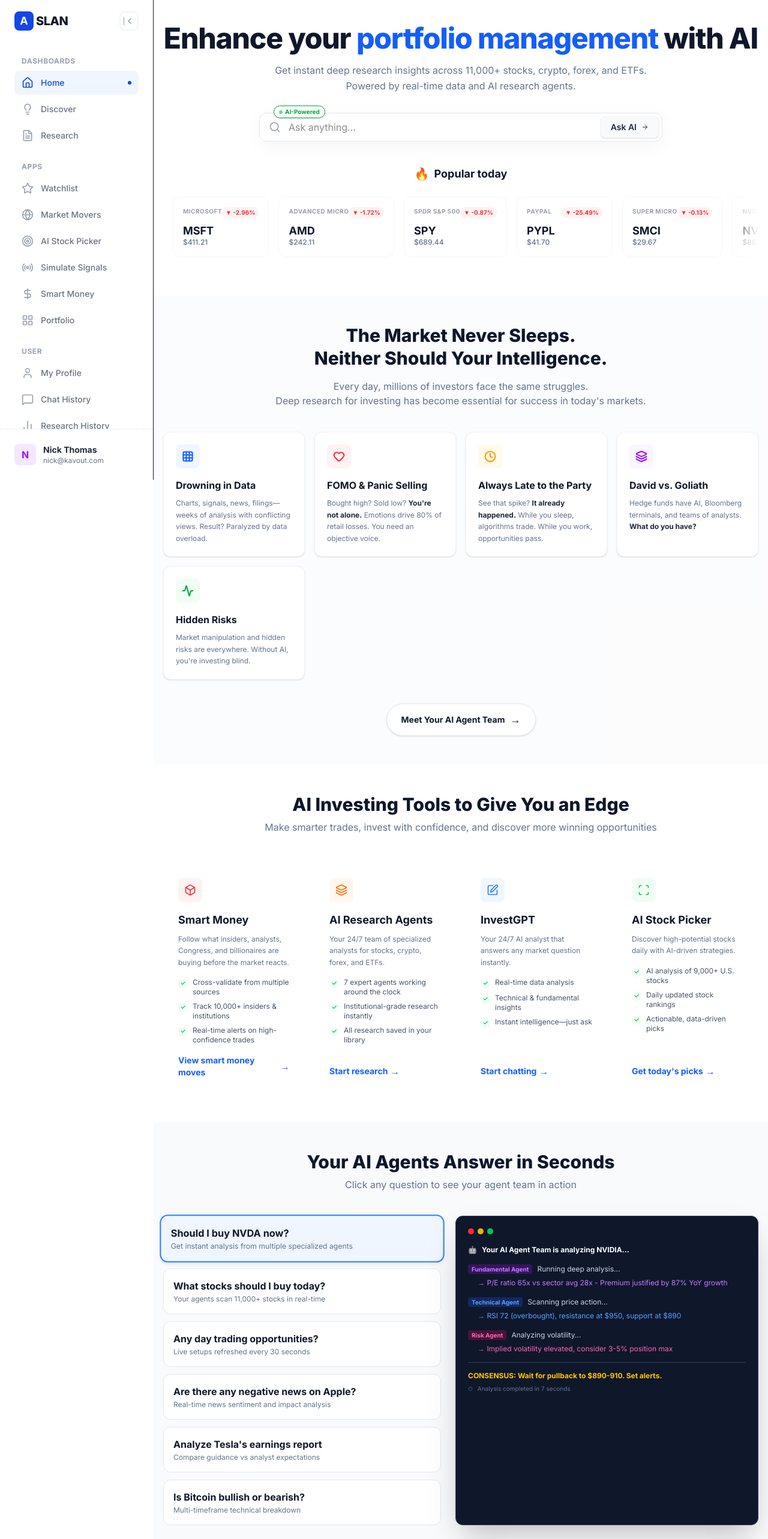
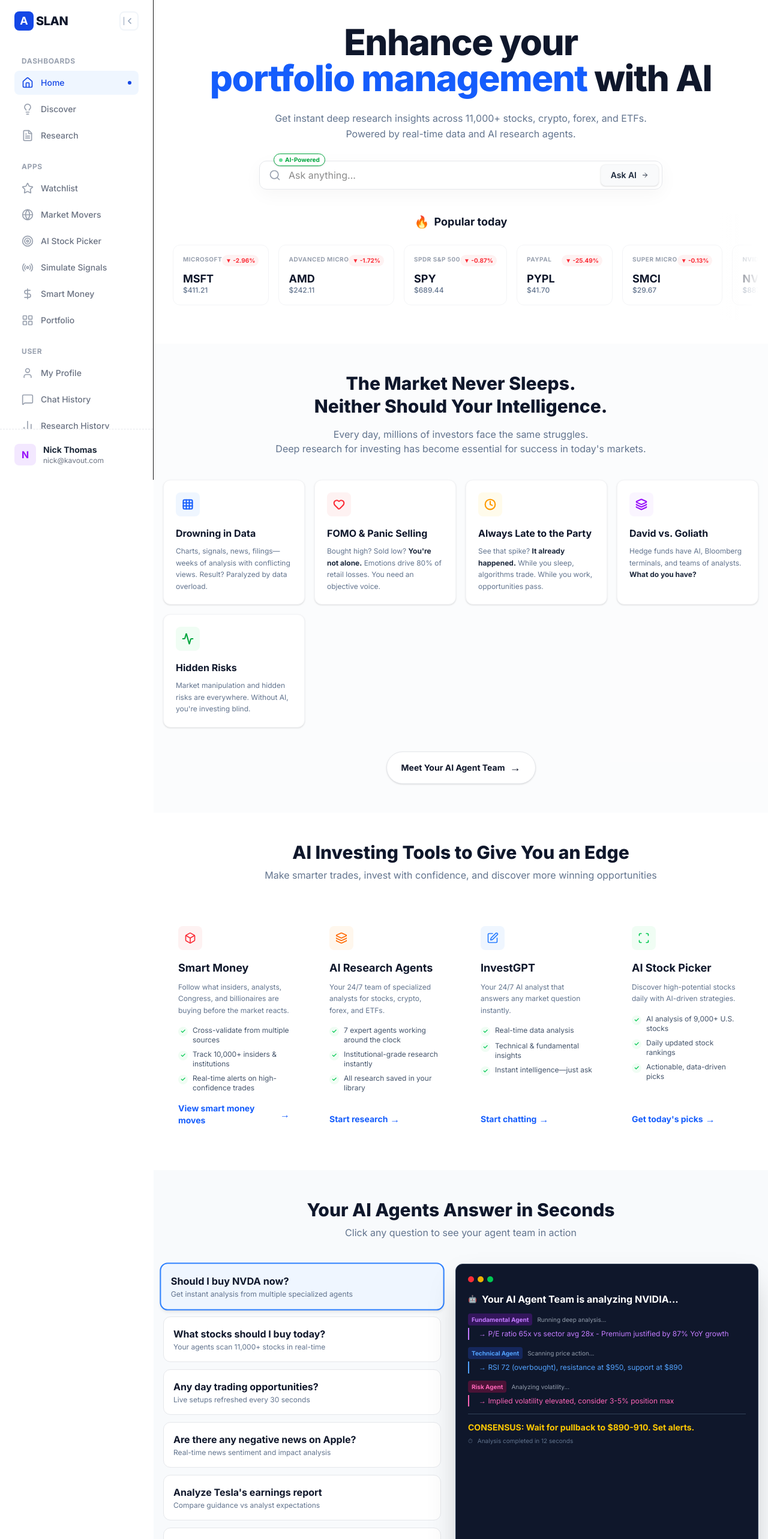
Before and after one commit to Paichanwut/aslan, a Next.js app: page / in a window 1280 px wide. Shown: the top 2566 px of the page at 60% size. Built offline with nearby package versions, Linux system fonts and the light colour scheme.

Commit message:
style: Improve responsive layouts and refine styling for the MainLayout, AgentDemoSection, and HeroSection components.

```diff
--- a/src/components/MainLayout.tsx
+++ b/src/components/MainLayout.tsx
@@ -1,11 +1,44 @@
 "use client";
 
-import { useState } from "react";
+import { useState, useEffect } from "react";
 import { Sidebar } from "./Sidebar";
 import { cn } from "@/lib/utils";
+import {
+  PanelLeft,
+  ArrowLeft,
+  Home,
+  Lightbulb,
+  FileText,
+  Star,
+  Globe,
+  Target,
+  Radio,
+  DollarSign,
+  LayoutGrid,
+  Clock,
+  MessageSquare,
+  BarChart2,
+} from "lucide-react";
 
 export function MainLayout({ children }: { children: React.ReactNode }) {
   const [isCollapsed, setIsCollapsed] = useState(false);
+
+  // Auto-collapse on mobile/tablet on initial load
+  useEffect(() => {
+    const handleResize = () => {
+      if (window.innerWidth < 1024) {
+        setIsCollapsed(true);
+      } else {
+        setIsCollapsed(false);
+      }
+    };
+
+    // Initial check
+    handleResize();
+
+    window.addEventListener("resize", handleResize);
+    return () => window.removeEventListener("resize", handleResize);
+  }, []);
 
   return (
     <div className="min-h-screen bg-white">
@@ -16,7 +49,11 @@ export function MainLayout({ children }: { children: React.ReactNode }) {
       <div
         className={cn(
           "transition-[margin] duration-300 ease-in-out",
-          isCollapsed ? "md:ml-20" : "md:ml-64",
+          // Mobile: always has at least the collapsed sidebar width (80px/20rem) space
+          // unless we decide to make it overlay.
+          // For now, let's stick to the requested "notch" fix which usually implies safely avoiding the left edge.
+          // Adding pl-20 (padding left) or ml-20.
+          isCollapsed ? "ml-20" : "ml-20 md:ml-64",
         )}
       >
         {children}
--- a/src/components/landing/AgentDemoSection.tsx
+++ b/src/components/landing/AgentDemoSection.tsx
@@ -20,7 +20,7 @@ export function AgentDemoSection() {
 
         <div className="flex flex-col lg:flex-row gap-6 items-stretch">
           {/* Left: Questions List */}
-          <div className="flex-1 space-y-3">
+          <div className="flex-1 space-y-3 order-2 lg:order-1">
             {AGENT_DEMO_QUESTIONS.map((q, i) => (
               <QuestionCard
                 key={i}
@@ -33,7 +33,7 @@ export function AgentDemoSection() {
           </div>
 
           {/* Right: Terminal / Analysis View */}
-          <div className="flex-1 bg-slate-900 rounded-xl p-5 shadow-2xl border border-slate-700 font-mono text-xs leading-relaxed overflow-hidden relative min-h-[400px]">
+          <div className="flex-1 bg-slate-900 rounded-xl p-4 sm:p-5 shadow-2xl border border-slate-700 font-mono text-xs leading-relaxed overflow-hidden relative min-h-[350px] sm:min-h-[400px] order-1 lg:order-2">
             {/* Window Controls */}
             <div className="flex gap-1.5 mb-4">
               <div className="w-2.5 h-2.5 rounded-full bg-red-500"></div>
@@ -47,7 +47,9 @@ export function AgentDemoSection() {
             >
               <div className="flex items-center gap-2">
                 <span>🤖</span>
-                <span className="text-white font-bold">{response.title}</span>
+                <span className="text-white font-bold text-sm sm:text-base">
+                  {response.title}
+                </span>
               </div>
 
               {response.agents.map((agent: any, index: number) => (
@@ -56,16 +58,22 @@ export function AgentDemoSection() {
                   className="animate-in fade-in slide-in-from-bottom-2 duration-500"
                   style={{
                     animationDelay: `${index * 150}ms`,
-                    fillMode: "backwards",
+                    animationFillMode: "backwards",
                   }}
                 >
-                  <span
-                    className={`${agent.bg} ${agent.color} px-1.5 py-0.5 rounded text-[10px] font-bold mr-2`}
+                  <div className="flex flex-wrap items-center gap-2 mb-1">
+                    <span
+                      className={`${agent.bg} ${agent.color} px-1.5 py-0.5 rounded text-[10px] font-bold`}
+                    >
+                      {agent.name}
+                    </span>
+                    <span className="text-[10px] opacity-70">
+                      {agent.status}
+                    </span>
+                  </div>
+                  <div
+                    className={`pl-2 sm:pl-4 mt-1 ${agent.color} border-l-2 border-${agent.color}/20`}
                   >
-                    {agent.name}
-                  </span>
-                  <span>{agent.status}</span>
-                  <div className={`pl-4 mt-1 ${agent.color}`}>
                     → {agent.output}
                   </div>
                 </div>
@@ -74,14 +82,17 @@ export function AgentDemoSection() {
               {/* Consensus */}
               <div
                 className="pt-3 border-t border-slate-700 mt-3 animate-in fade-in slide-in-from-bottom-2 duration-700"
-                style={{ animationDelay: "600ms", fillMode: "backwards" }}
+                style={{
+                  animationDelay: "600ms",
+                  animationFillMode: "backwards",
+                }}
               >
-                <div className="text-yellow-400 font-bold mb-1">
+                <div className="text-yellow-400 font-bold mb-1 text-sm">
                   CONSENSUS: {response.consensus}
                 </div>
                 <div className="flex items-center gap-2 text-slate-500 text-[10px]">
-                  <span>⏱</span> Analysis completed in{" "}
-                  {(Math.random() * 20 + 5).toFixed(0)} seconds
+                  <span>⏱</span> Analysis completed in {12 + (activeIndex % 10)}{" "}
+                  seconds
                 </div>
               </div>
             </div>
--- a/src/components/landing/HeroSection.tsx
+++ b/src/components/landing/HeroSection.tsx
@@ -17,10 +17,11 @@ export function HeroSection() {
   return (
     <section className="flex flex-col items-center justify-center py-10 px-4 text-center max-w-6xl mx-auto">
       {/* Headlines */}
-      <h1 className="text-3xl md:text-5xl font-extrabold text-slate-900 tracking-tight mb-4">
+      <h1 className="text-4xl md:text-5xl lg:text-6xl font-extrabold text-slate-900 tracking-tight mb-6">
         Enhance your{" "}
         <span className="text-blue-600 relative inline-block">
-          portfolio management
+          portfolio
+          <br className="sm:hidden" /> management
           <svg
             className="absolute w-full h-2 -bottom-1 left-0 text-blue-200 -z-10"
             viewBox="0 0 100 10"
```
